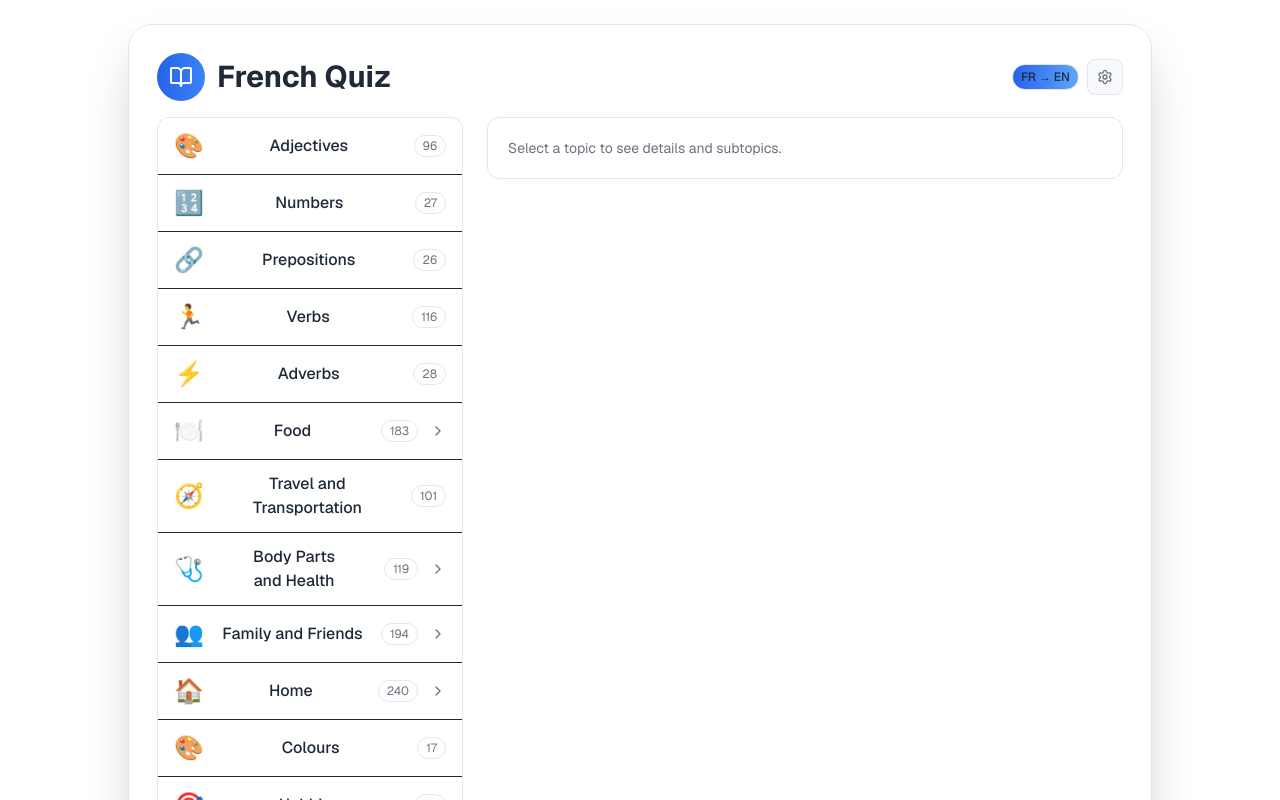
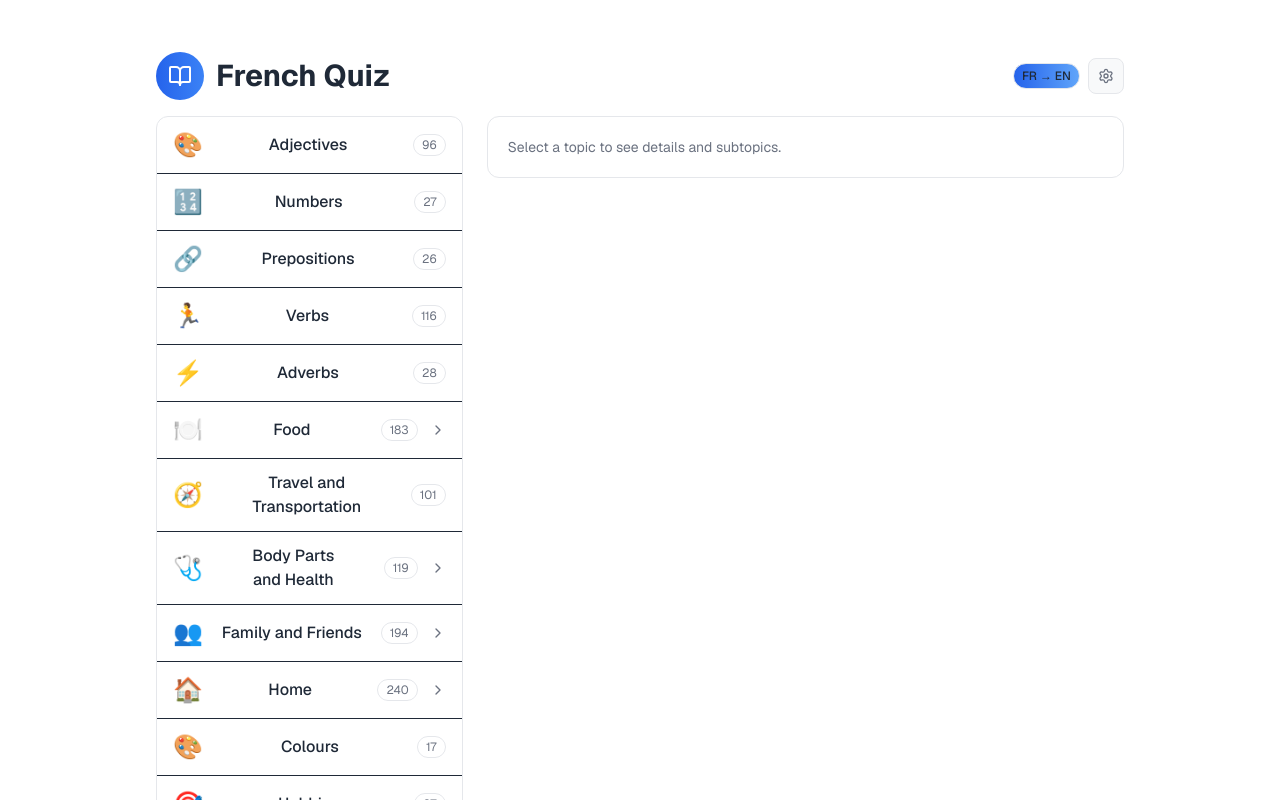
Before and after one commit to shoaibnigamshaik/quickfrench, a Next.js app: page / in a window 1280 px wide. Shown: the top 800 px of the page. Built offline with nearby package versions, Linux system fonts and the light colour scheme.

Commit message:
Removed encompassing card from the UI

```diff
--- a/src/components/QuizComplete.tsx
+++ b/src/components/QuizComplete.tsx
@@ -17,10 +17,9 @@ export const QuizComplete = ({
   return (
     <div className="max-w-2xl w-full mx-auto">
       <div
-        className="rounded-3xl shadow-2xl p-8 text-center border"
+        className="rounded-3xl p-8 text-center"
         style={{
-          backgroundColor: "var(--card)",
-          borderColor: "var(--border)",
+          backgroundColor: "var(--background)",
         }}
       >
           <div className="mb-8">
--- a/src/components/TopicSelector.tsx
+++ b/src/components/TopicSelector.tsx
@@ -71,10 +71,9 @@ export const TopicSelector = ({
   return (
     <div className="max-w-2xl lg:max-w-5xl w-full mx-auto">
       <div
-        className="rounded-3xl shadow-2xl p-6 md:p-7 border"
+        className="rounded-3xl p-6 md:p-7"
         style={{
-          backgroundColor: "var(--card)",
-          borderColor: "var(--border)",
+          backgroundColor: "var(--background)",
         }}
       >
           {/* Header: compact row with brand, toggle, and settings */}
```
